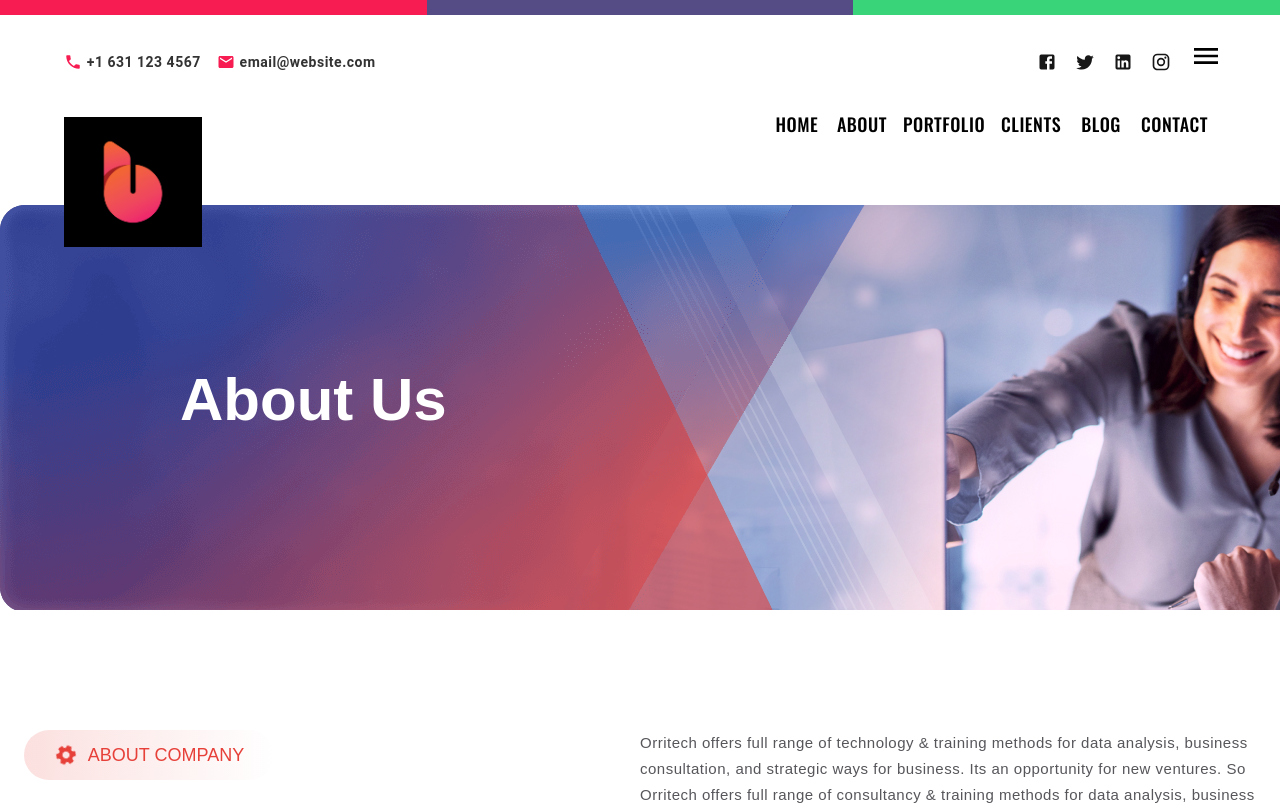
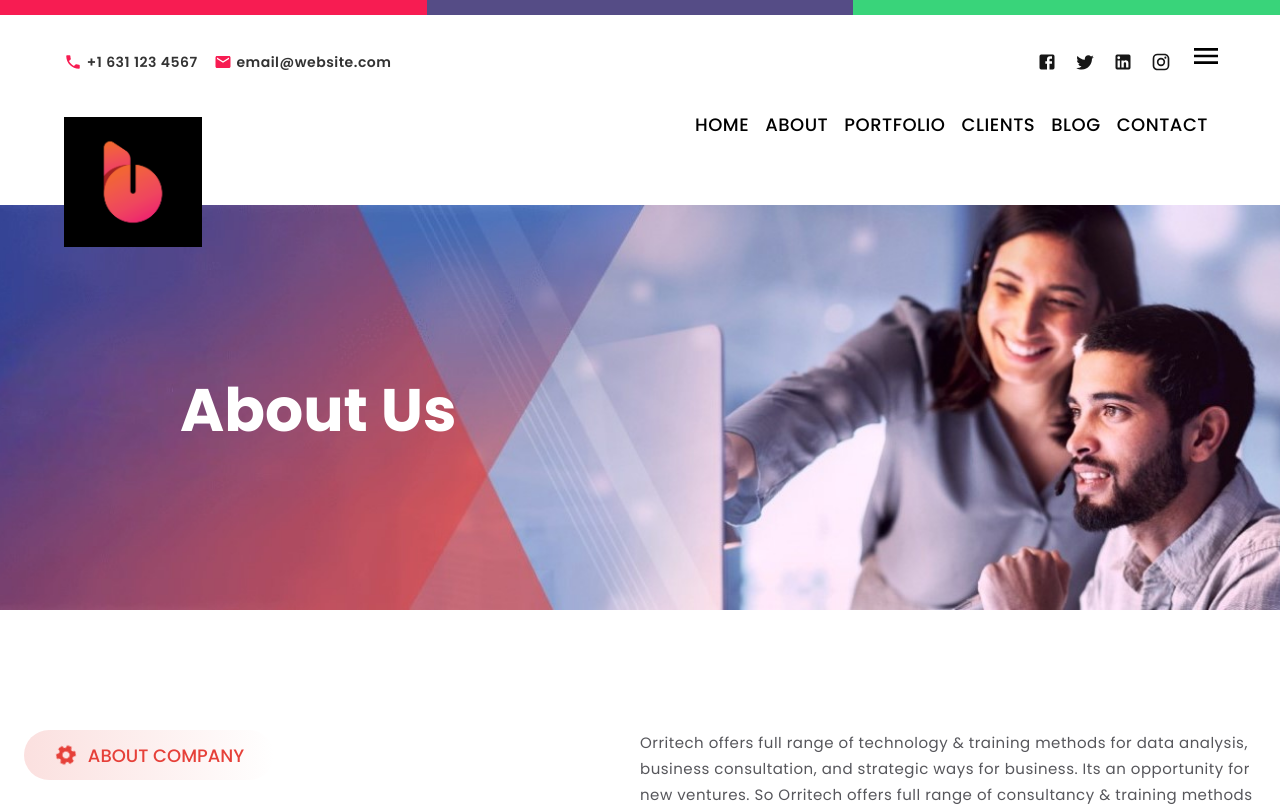
Before and after one commit to KaushalS1911/logixbuilt, a Next.js app: page /about in a window 1280 px wide. Shown: the top 806 px of the page. Built offline with nearby package versions, Linux system fonts and the light colour scheme.

Commit message:
some changes

```diff
--- a/src/app/globals.css
+++ b/src/app/globals.css
@@ -1,13 +1,3 @@
-@font-face {
-  font-family: 'Oswald';
-  src: url('../assets/font/Oswald-VariableFont_wght.ttf') format('truetype');
-  font-weight: 100 900;
-  font-style: normal;
-}
-
-.oswald{
-  font-family: 'Oswald', Arial, sans-serif !important;
-}
 :root {
   --background: #ffffff;
   --foreground: #171717;
@@ -28,7 +18,6 @@ body {
 body {
   color: var(--foreground);
   background: var(--background);
-  font-family: Arial, Helvetica, sans-serif;
   -webkit-font-smoothing: antialiased;
   -moz-osx-font-smoothing: grayscale;
 }
@@ -37,6 +26,7 @@ body {
   box-sizing: border-box;
   padding: 0;
   margin: 0;
+  font-family: var(--font-poppins) !important;
 }
 
 a {
--- a/src/app/layout.js
+++ b/src/app/layout.js
@@ -1,4 +1,4 @@
-import {Geist, Geist_Mono} from "next/font/google";
+import {Geist,  Poppins} from "next/font/google";
 import "./globals.css";
 import {ThemeProvider} from "@mui/material";
 import theme from "../components/theme/theme";
@@ -10,8 +10,9 @@ const geistSans = Geist({
     subsets: ["latin"],
 });
 
-const geistMono = Geist_Mono({
-    variable: "--font-geist-mono",
+const poppins = Poppins({
+    variable: "--font-poppins",
+    weight: ['100', '200', '300', '400', '500', '600', '700', '800', '900'],
     subsets: ["latin"],
 });
 
@@ -23,7 +24,7 @@ export const metadata = {
 export default function RootLayout({children}) {
     return (
         <html lang="en">
-        <body className={`${geistSans.variable} ${geistMono.variable}`} cz-shortcut-listen="true">
+        <body className={`${poppins.variable} ${geistSans.variable}`} cz-shortcut-listen="true">
         <ThemeProvider theme={theme}>
             <Navbar />
                 {children}
--- a/src/components/about/Aboutcompany.jsx
+++ b/src/components/about/Aboutcompany.jsx
@@ -1,25 +1,19 @@
 import React from 'react';
 import {Box, Container, Grid, Typography} from "@mui/material";
-import bgImg from '../../assets/images/about/Aboutcompany/about-1.png'
+import bgImg from '../../assets/images/about/Aboutcompany/about-1.jpg'
 import bgImg2 from '../../assets/images/about/Aboutcompany/about-2.jpg'
 import SettingsIcon from '@mui/icons-material/Settings';
 import bgImg3 from '../../assets/images/about/Aboutcompany/about-3.webp'
 import Image from "next/image";
 import {underline} from "next/dist/lib/picocolors";
 
-function Aboutcompany(props) {
+function Aboutcompany() {
     return (
         <>
             <Box>
-                <Box
-                    sx={{
-                        background: `url(${bgImg2.src})`,
-                        height: "405px",
-                        width : "100%"
-                    }}
-                >
                     <Box sx={{
-                        background: `url(${bgImg.src})`,
+                        background: `url(${bgImg.src}) no-repeat center center`,
+                        backgroundSize: 'cover',
                         height: "405px",
                         width : "100%",
                         position : "relative"
@@ -36,7 +30,6 @@ function Aboutcompany(props) {
                         </Box>
 
                     </Box>
-                </Box>
             </Box>
 
             <Container maxWidth={'xl'}>
```
Also changed, not shown: src/assets/images/about/Aboutcompany/about-1.jpg (added), src/assets/images/about/Aboutcompany/about-1.png (deleted).
